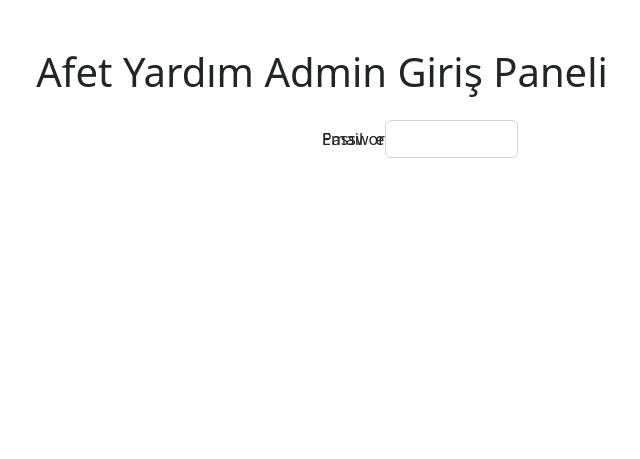
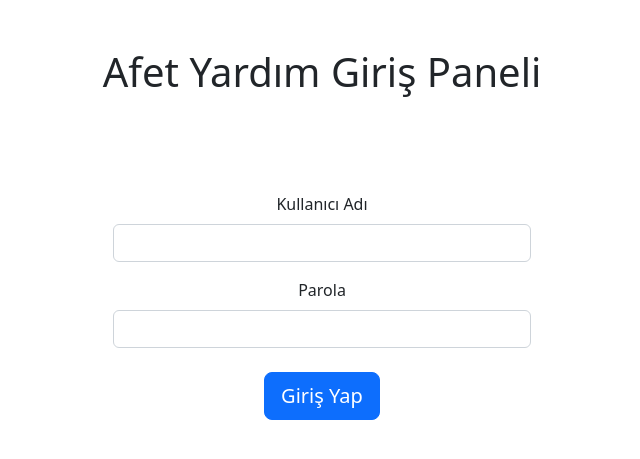
Before and after one commit to ozgurvurgun/emergency-aid-app, a PHP site: page /app/view/loginPage.php in a window 1280 px wide. Shown: the top 459 px of the page, without its empty margins (318-958 px from the left). Run offline with PHP 8.4, Linux system fonts and the light colour scheme.

Commit message:
admin panel created and session system set

```diff
--- a/app/view/loginPage.php
+++ b/app/view/loginPage.php
@@ -9,19 +9,22 @@
 </head>
 
 <body>
-    <h1 class="text-center mt-5 mb-4">Afet Yardım Admin Giriş Paneli</h1>
-    <div class="container position-relative">
-        <div class="mb-3 row position-absolute top-50 start-50">
-            <label for="staticEmail" class="col-sm-2 col-form-label">Email</label>
-            <div class="col-sm-5">
-                <input type="text" readonly class="form-control-plaintext" id="staticEmail" value="email@example.com">
-            </div>
-        </div>
-        <div class="mb-3 row position-absolute top-50 start-50">
-            <label for="inputPassword" class="col-sm-2 col-form-label">Password</label>
-            <div class="col-sm-5">
-                <input type="password" class="form-control" id="inputPassword">
-            </div>
+    <div class="container-fluid">
+        <h1 class="text-center mt-5 mb-5">Afet Yardım Giriş Paneli</h1>
+        <div class="row">
+            <form method="post">
+                <div class="col-md-4 mt-5 mx-auto text-center">
+                    <div class="mb-3">
+                        <label class="form-label">Kullanıcı Adı</label>
+                        <input type="text" name="username" class="form-control">
+                    </div>
+                    <div class="mb-4">
+                        <label class="form-label">Parola</label>
+                        <input name="password" type="password" class="form-control">
+                    </div>
+                    <button type="submit" class="btn btn-lg btn-primary">Giriş Yap</button>
+                </div>
+            </form>
         </div>
     </div>
     <script src="https://cdn.jsdelivr.net/npm/bootstrap@5.2.3/dist/js/bootstrap.bundle.min.js" integrity="sha384-kenU1KFdBIe4zVF0s0G1M5b4hcpxyD9F7jL+jjXkk+Q2h455rYXK/7HAuoJl+0I4" crossorigin="anonymous"></script>
--- a/index.php
+++ b/index.php
@@ -1,4 +1,6 @@
 <?php
+session_start();
+error_reporting(E_ERROR);
 require_once 'system/database/Database.php';
 require_once 'system/core/Model.php';
 require_once 'system/core/Router.php';
```
Also changed, not shown: app/config/routes.php (+7 -4 lines), app/controller/Admin.php (+26 -1 lines), app/model/Admin.php (added, +13 -0 lines), app/view/admin.php (+42 -3 lines).
